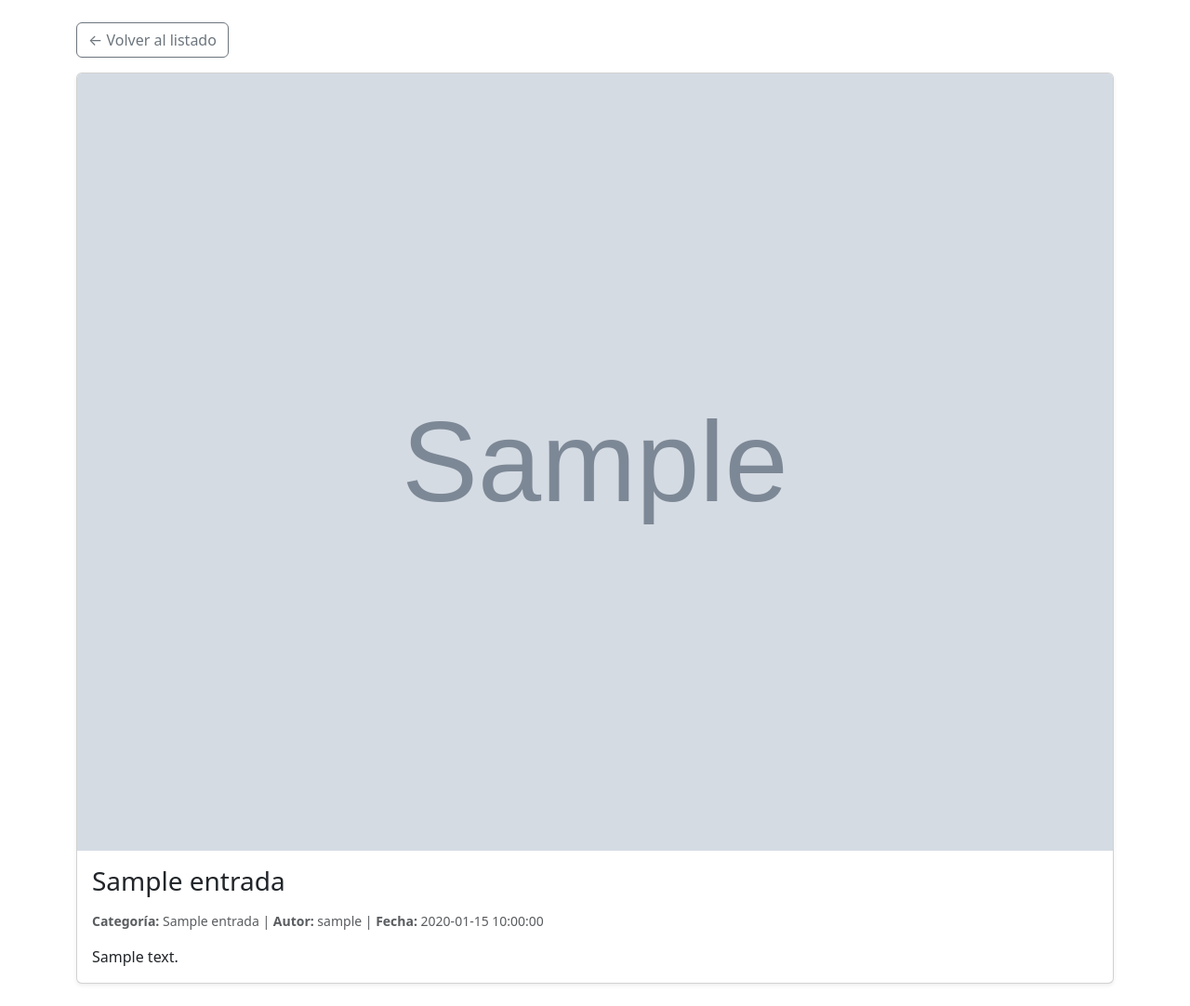
After one commit to MigueloHU/bdblog-dwes, a PHP site: template app/Views/entradas/detalle.php in a window 1280 px wide. The commit adds this page. Shown: the whole page at 93% size. Run offline with PHP 8.4, Linux system fonts and the light colour scheme; the template is opened without the code that fills it: most values are stand-ins (such as "Sample title", 1, 10 or a date in 2020); grey boxes marked "Sample" are stand-in pictures.

Commit message:
User puede ver pero no editar entradas de Admin

```diff
--- /dev/null
+++ b/app/Views/entradas/detalle.php
@@ -0,0 +1,43 @@
+<!doctype html>
+<html lang="es">
+<head>
+  <meta charset="utf-8">
+  <meta name="viewport" content="width=device-width, initial-scale=1">
+  <link href="https://cdn.jsdelivr.net/npm/bootstrap@5.3.3/dist/css/bootstrap.min.css" rel="stylesheet">
+  <title><?= htmlspecialchars($titulo) ?></title>
+</head>
+<body>
+  <div class="container py-4">
+    <div class="mb-3">
+      <a class="btn btn-outline-secondary"
+         href="index.php?controller=entrada&action=listar">
+        ← Volver al listado
+      </a>
+    </div>
+
+    <article class="card shadow-sm">
+      <?php if (!empty($entrada['imagen'])): ?>
+        <img src="uploads/<?= htmlspecialchars($entrada['imagen']) ?>"
+             class="card-img-top"
+             alt="Imagen de la entrada">
+      <?php endif; ?>
+
+      <div class="card-body">
+        <h1 class="card-title h3 mb-3">
+          <?= htmlspecialchars($entrada['titulo']) ?>
+        </h1>
+
+        <div class="mb-3 text-muted small">
+          <strong>Categoría:</strong> <?= htmlspecialchars($entrada['categoria_nombre']) ?> |
+          <strong>Autor:</strong> <?= htmlspecialchars($entrada['autor_nick']) ?> |
+          <strong>Fecha:</strong> <?= htmlspecialchars($entrada['fecha']) ?>
+        </div>
+
+        <div class="card-text">
+          <?= nl2br(htmlspecialchars($entrada['descripcion'])) ?>
+        </div>
+      </div>
+    </article>
+  </div>
+</body>
+</html>
```
Also changed, not shown: app/Controllers/EntradaController.php (+23 -5 lines), app/Models/Entrada.php (+19 -0 lines), app/Views/entradas/listar.php (+25 -2 lines).
